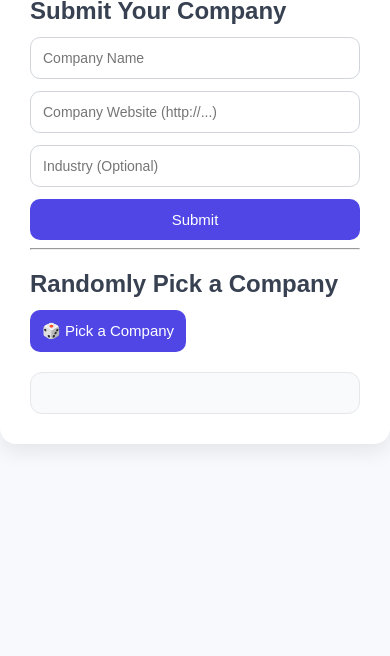
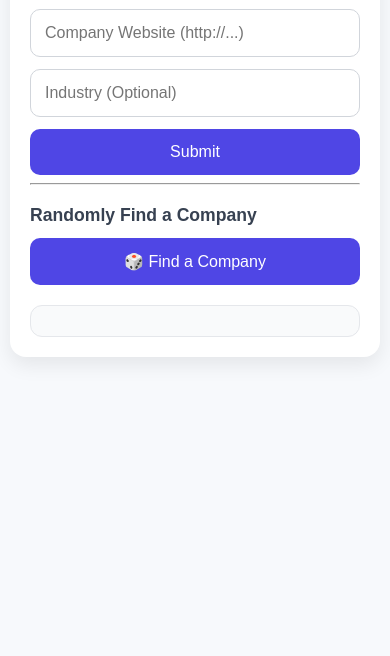
Before and after one commit to MYismyDear/company-randomizer, a website: page public/index.html in a window 390 px wide. Shown: the part 188-844 px from the top of the page. Drawn offline with Linux system fonts and the light colour scheme.

Commit message:
Update index.html

```diff
--- a/public/index.html
+++ b/public/index.html
@@ -5,14 +5,23 @@
   <title>Company Randomizer.io</title>
   <link rel="icon" type="image/png" href="https://pluspng.com/img-png/png-mexican-hat-mexican-hat-pictures-900.png">
   <meta name="google-site-verification" content="YDOvaDGdloHFeugCoRLCrxxI48S46fOPHwIMqkTEb_8" />
+  <meta name="viewport" content="width=device-width, initial-scale=1.0">
   <style>
     body { font-family:"Microsoft YaHei", sans-serif; background:#f7f9fc; margin:0; padding:0; }
-    .container { max-width:700px; margin:40px auto; background:#fff; padding:30px; border-radius:16px; box-shadow:0 8px 20px rgba(0,0,0,0.08);}
+    .container {
+      max-width:700px;
+      margin:40px auto;
+      background:#fff;
+      padding:30px;
+      border-radius:16px;
+      box-shadow:0 8px 20px rgba(0,0,0,0.08);
+      box-sizing:border-box;
+    }
     h1 { text-align:center; color:#4f46e5; margin-bottom:20px; }
     h2 { color:#374151; margin-top:20px; margin-bottom:12px; }
     form { display:flex; flex-direction:column; gap:12px; }
-    input { padding:12px; border:1px solid #d1d5db; border-radius:10px; font-size:14px; }
-    button { padding:12px; background:#4f46e5; color:white; border:none; border-radius:10px; font-size:15px; cursor:pointer; }
+    input { padding:12px; border:1px solid #d1d5db; border-radius:10px; font-size:14px; width:100%; box-sizing:border-box; }
+    button { padding:12px; background:#4f46e5; color:white; border:none; border-radius:10px; font-size:15px; cursor:pointer; width:100%; box-sizing:border-box; }
     #submitResult {
       margin-top:12px;
       padding:10px;
@@ -29,6 +38,16 @@
     #result p { color:#374151; margin:0 0 10px; }
     #result a { display:inline-block; padding:8px 14px; background:#10b981; color:white; border-radius:8px; text-decoration:none; transition:background 0.3s; }
     #result a:hover { background:#059669; }
+
+
+    @media (max-width:480px) {
+      .container { margin:20px 10px; padding:20px; }
+      h1 { font-size:1.5rem; }
+      h2 { font-size:1.1rem; }
+      input, button { font-size:16px; padding:14px; }
+      #result { padding:15px; }
+      #result a { padding:10px 12px; font-size:14px; }
+    }
   </style>
 </head>
 <body>
@@ -46,8 +65,8 @@
 
   <hr>
 
-  <h2>Randomly Pick a Company</h2>
-  <button id="randomBtn">🎲 Pick a Company</button>
+  <h2>Randomly Find a Company</h2>
+  <button id="randomBtn">🎲 Find a Company</button>
   <div id="result"></div>
 </div>
 
@@ -88,9 +107,12 @@ form.addEventListener("submit", async (e) => {
 
 // Handle random pick
 document.getElementById("randomBtn").addEventListener("click", async () => {
+  const resultDiv = document.getElementById("result");
+  resultDiv.innerHTML = "<p>Loading...</p>";
+
+  try {
     const res = await fetch(API_BASE);
     const data = await res.json();
-  const resultDiv = document.getElementById("result");
 
     if (data.url) {
       resultDiv.innerHTML = `
@@ -99,7 +121,10 @@ document.getElementById("randomBtn").addEventListener("click", async () => {
         <a href="${data.url}" target="_blank">Visit Website</a>
       `;
     } else {
-    resultDiv.innerText = data.message;
+      resultDiv.innerText = data.message || "No company found.";
+    }
+  } catch (err) {
+    resultDiv.innerText = "Error fetching company!";
   }
 });
 </script>
```
Lines whose indentation alone changed are shown as unchanged.
